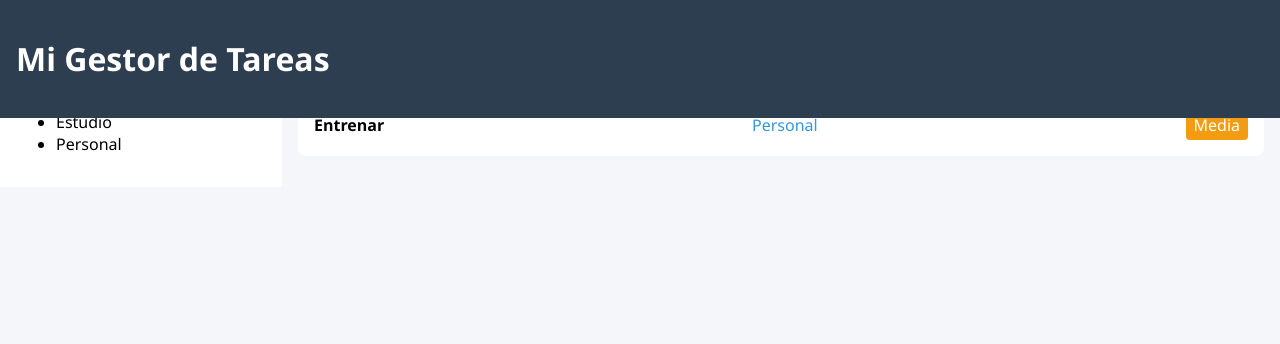
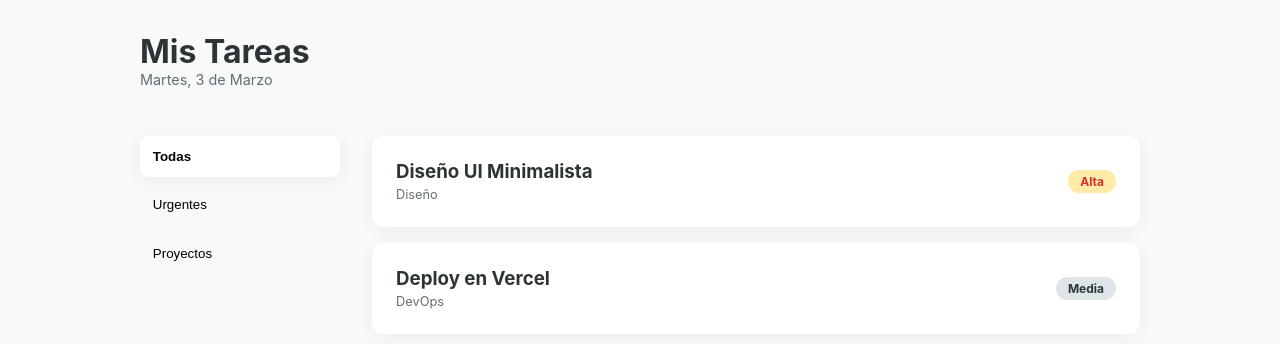
Before and after one commit to NicolasTibu/taskflow-project, a plain HTML site: page index.html in a window 1280 px wide. Drawn offline with Linux system fonts and the light colour scheme.

Commit message:
Add files via upload

```diff
--- a/index.html
+++ b/index.html
@@ -2,39 +2,44 @@
 <html lang="es">
 <head>
     <meta charset="UTF-8">
-    <title>Lista de Tareas</title>
+    <meta name="viewport" content="width=device-width, initial-scale=1.0">
+    <title>Minimal Task App</title>
     <link rel="stylesheet" href="style.css">
 </head>
 <body>
-
-<header>
-    <h1>Mi Gestor de Tareas</h1>
+    <div class="app-container">
+        <header class="header">
+            <h1>Mis Tareas</h1>
+            <p>Martes, 3 de Marzo</p>
         </header>
 
-<aside>
-    <h2>Categorías</h2>
-    <ul>
-        <li>Trabajo</li>
-        <li>Estudio</li>
-        <li>Personal</li>
-    </ul>
+        <aside class="sidebar">
+            <nav>
+                <button class="active">Todas</button>
+                <button>Urgentes</button>
+                <button>Proyectos</button>
+            </nav>
         </aside>
 
-<main>
+        <main class="main-content">
             <section class="task-list">
-        <article class="task">
-            <span class="task-title">Terminar práctica HTML</span>
-            <span class="task-category">Estudio</span>
-            <span class="task-priority high">Alta</span>
+                <article class="task-card">
+                    <div class="task-info">
+                        <h3>Diseño UI Minimalista</h3>
+                        <span class="category">Diseño</span>
+                    </div>
+                    <span class="priority high">Alta</span>
                 </article>
 
-        <article class="task">
-            <span class="task-title">Entrenar</span>
-            <span class="task-category">Personal</span>
-            <span class="task-priority medium">Media</span>
+                <article class="task-card">
+                    <div class="task-info">
+                        <h3>Deploy en Vercel</h3>
+                        <span class="category">DevOps</span>
+                    </div>
+                    <span class="priority medium">Media</span>
                 </article>
             </section>
         </main>
-
+    </div>
 </body>
 </html>
--- a/style.css
+++ b/style.css
@@ -1,105 +1,90 @@
+/* 2. Variables CSS */
 :root {
-    --color-bg: #f4f6f9;
-    --color-primary: #2c3e50;
-    --color-accent: #3498db;
-    --color-high: #e74c3c;
-    --color-medium: #f39c12;
-    --color-low: #2ecc71;
-
-    --font-main: 'Segoe UI', sans-serif;
-
-    --spacing-sm: 8px;
-    --spacing-md: 16px;
-    --spacing-lg: 24px;
+    --bg-color: #f8f9fa;
+    --card-bg: #ffffff;
+    --text-main: #2d3436;
+    --text-muted: #636e72;
+    --accent: #0984e3;
+    --high-priority: #ff7675;
+    --med-priority: #fab1a0;
+    --radius: 12px;
+    --shadow: 0 4px 20px rgba(0,0,0,0.05);
+    --transition: all 0.3s cubic-bezier(0.4, 0, 0.2, 1);
 }
 
+* { margin: 0; padding: 0; box-sizing: border-box; }
+
 body {
-    margin: 0;
-    font-family: var(--font-main);
-    background-color: var(--color-bg);
+    font-family: 'Inter', -apple-system, sans-serif;
+    background-color: var(--bg-color);
+    color: var(--text-main);
+    display: flex;
+    justify-content: center;
+    padding: 2rem;
 }
 
-header {
-    background: var(--color-primary);
-    color: white;
-    padding: var(--spacing-md);
+.app-container {
+    display: grid;
+    grid-template-areas:
+        "header header"
+        "sidebar main";
+    grid-template-columns: 200px 1fr;
+    gap: 2rem;
+    max-width: 1000px;
+    width: 100%;
 }
 
-aside {
-    background: white;
-    padding: var(--spacing-md);
-    width: 250px;
+/* 3. Maquetación Flexbox */
+.header { grid-area: header; margin-bottom: 1rem; }
+.header p { color: var(--text-muted); font-size: 0.9rem; }
+
+.sidebar { grid-area: sidebar; }
+.sidebar nav { display: flex; flex-direction: column; gap: 0.5rem; }
+.sidebar button {
+    border: none; background: transparent; padding: 0.8rem;
+    text-align: left; border-radius: 8px; cursor: pointer;
+    transition: var(--transition);
 }
+.sidebar button.active { background: white; font-weight: 600; box-shadow: var(--shadow); }
 
-main {
-    flex: 1;
-    padding: var(--spacing-md);
-}
+.task-list { grid-area: main; display: flex; flex-direction: column; gap: 1rem; }
 
-.task-list {
-    display: flex;
-    flex-direction: column;
-    gap: var(--spacing-md);
-}
-
-.task {
+.task-card {
+    background: var(--card-bg);
+    padding: 1.5rem;
+    border-radius: var(--radius);
     display: flex;
     justify-content: space-between;
     align-items: center;
-    background: white;
-    padding: var(--spacing-md);
-    border-radius: 8px;
+    box-shadow: var(--shadow);
+    transition: var(--transition); /* Bonus: Transición suave */
+    cursor: pointer;
 }
 
-.task-title {
+.task-card:hover {
+    transform: translateY(-4px);
+    box-shadow: 0 8px 30px rgba(0,0,0,0.1);
+}
+
+.category { font-size: 0.8rem; color: var(--text-muted); }
+
+.priority {
+    padding: 4px 12px;
+    border-radius: 20px;
+    font-size: 0.75rem;
     font-weight: bold;
 }
+.high { background: #ffeaa7; color: #d63031; }
+.medium { background: #dfe6e9; color: #2d3436; }
 
-.task-category {
-    color: var(--color-accent);
+/* 4. Media Queries */
+@media (max-width: 768px) {
+    .app-container {
+        grid-template-areas:
+            "header"
+            "sidebar"
+            "main";
+        grid-template-columns: 1fr;
+    }
+    .sidebar nav { flex-direction: row; overflow-x: auto; }
 }
-
-.task-priority {
-    padding: 4px 8px;
-    border-radius: 4px;
-    color: white;
-}
-
-.high {
-    background-color: var(--color-high);
-}
-
-.medium {
-    background-color: var(--color-medium);
-}
-
-.low {
-    background-color: var(--color-low);
-}
-
-body {
-    display: flex;
-    flex-direction: column;
-}
-
-@media (min-width: 768px) {
-    body {
-        flex-direction: row;
-    }
-
-    header {
-        position: fixed;
-        top: 0;
-        width: 100%;
-    }
-}
-
-@media (max-width: 767px) {
-    body {
-        flex-direction: column;
-    }
-
-    aside {
-        width: 100%;
-    }
-}
```
Lines whose indentation alone changed are shown as unchanged.
